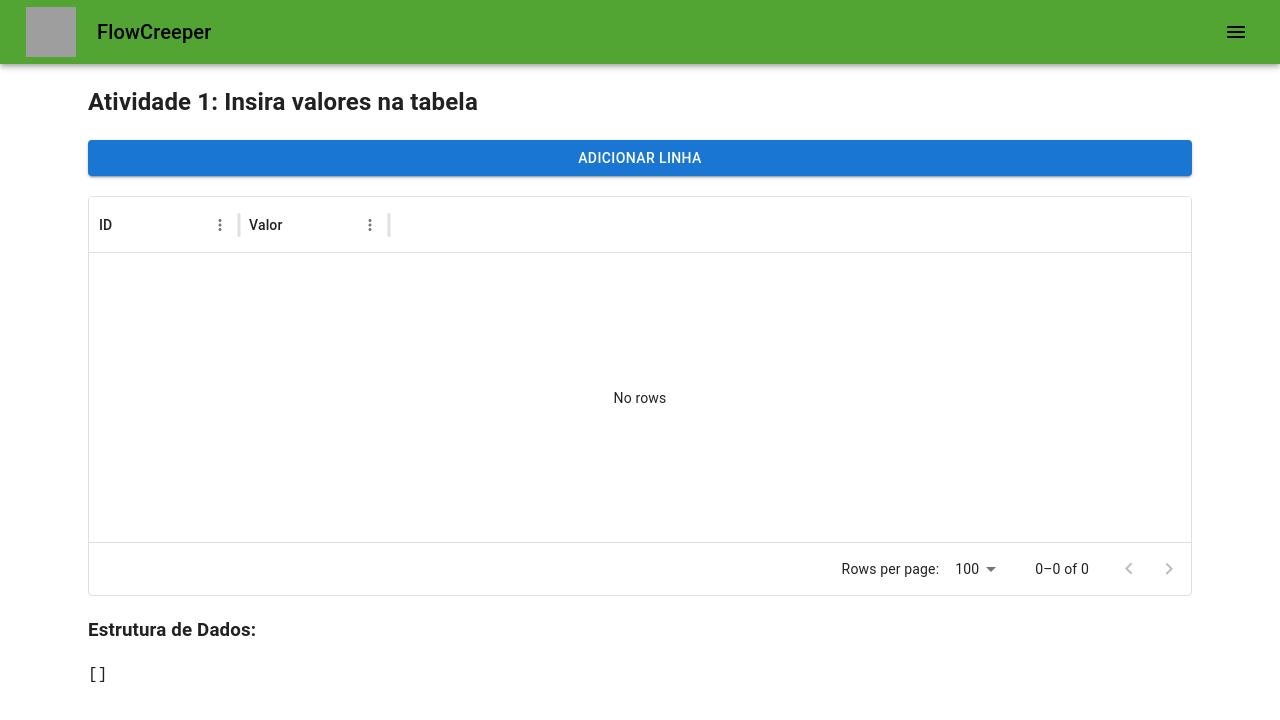
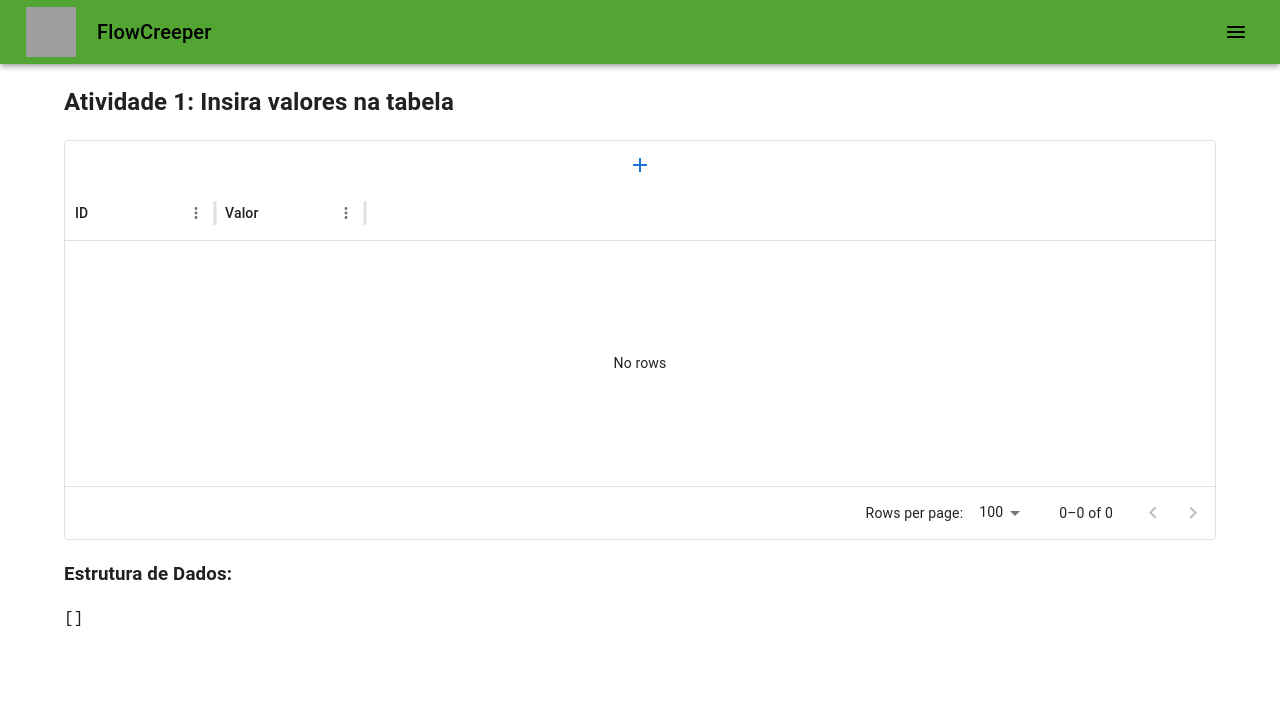
Before and after one commit to FlowCreeper/FlowCreeper.github.io, a React (Create React App) app: page /matapl/platv1 in a window 1280 px wide. Shown: the top 720 px of the page. Built offline with nearby package versions, Linux system fonts and the light colour scheme; grey boxes are pictures that could not be loaded.

Commit message:
Tratativa de fetch, Customização Drawer e DataGrid

```diff
--- a/src/App.js
+++ b/src/App.js
@@ -1,4 +1,4 @@
-import { AppBar, Box, Container, CssBaseline, Drawer, IconButton, List, ListItem, ListItemButton, ListItemText, Toolbar, Typography } from "@mui/material";
+import { AppBar, Box, Container, CssBaseline, Drawer, IconButton, Toolbar, Typography } from "@mui/material";
 import { ThemeProvider, createTheme } from '@mui/material/styles';
 import { MenuRounded } from "@mui/icons-material";
 import { useState } from "react";
@@ -60,9 +60,9 @@ function App() {
   ]
 
   const DrawerList = (
-    <Box sx={{ width: 250 }} role="presentation" >
+    <Box sx={{ width: 250 , mt: 2}} role="presentation" >
 
-        <Tree items = {opcoes}/>
+        <Tree items={opcoes}/>
 
     </Box>
   )
--- a/src/pages/mat dis/pla1.js
+++ b/src/pages/mat dis/pla1.js
@@ -1,10 +1,7 @@
 import React, { useState } from "react";
-import {
-  Container,
-  Button,
-  Grid,
-} from "@mui/material";
-import { DataGrid } from '@mui/x-data-grid';
+import { Container, Button, Box, IconButton } from "@mui/material";
+import { DataGrid, GridToolbar, GridToolbarContainer } from "@mui/x-data-grid";
+import { Add } from "@mui/icons-material";
 
 const Atividade1 = () => {
   const [valores, setValores] = useState([]);
@@ -27,6 +24,21 @@ const Atividade1 = () => {
     console.error("Erro ao atualizar a célula:", error);
   };
 
+  // Componente customizado para a Toolbar que inclui o botão
+  const CustomToolbar = () => {
+    return (
+      <GridToolbarContainer sx={{justifyContent: 'center'}}>
+        <IconButton
+          variant="contained"
+          color="primary"
+          onClick={adicionarLinha} // Função chamada ao clicar para adicionar nova linha
+        >
+          <Add/>
+        </IconButton>
+      </GridToolbarContainer>
+    );
+  };
+
   // Colunas da DataGrid com edição ativada para "Valor"
   const columns = [
     { field: 'id', headerName: 'ID', width: 150 },
@@ -34,21 +46,8 @@ const Atividade1 = () => {
   ];
 
   return (
-    <Container>
+    <>
       <h2>Atividade 1: Insira valores na tabela</h2>
-
-      <Grid container spacing={2} alignItems="center">
-        <Grid item xs={12}>
-          <Button
-            variant="contained"
-            color="primary"
-            onClick={adicionarLinha} // Função chamada ao clicar para adicionar nova linha
-            fullWidth
-          >
-            Adicionar Linha
-          </Button>
-        </Grid>
-      </Grid>
 
       {/* Tabela DataGrid para exibir e editar os valores */}
       <div style={{ height: 400, width: '100%', marginTop: 20 }}>
@@ -61,6 +60,9 @@ const Atividade1 = () => {
           processRowUpdate={processRowUpdate} // Processa a atualização da célula editada ao pressionar Enter
           onProcessRowUpdateError={handleProcessRowUpdateError} // Tratamento de erros de edição (opcional)
           experimentalFeatures={{ newEditingApi: true }} // Ativa a nova API de edição
+          slots={{
+            toolbar: CustomToolbar, // Adiciona a Toolbar personalizada com o botão dentro da tabela
+          }}
         />
       </div>
 
@@ -69,7 +71,7 @@ const Atividade1 = () => {
         <h3>Estrutura de Dados:</h3>
         <pre>{JSON.stringify(valores, null, 2)}</pre>
       </div>
-    </Container>
+    </>
   );
 };
 
--- a/src/pages/usuarios/usuarios.js
+++ b/src/pages/usuarios/usuarios.js
@@ -1,6 +1,5 @@
 import { useEffect, useState } from "react"
-import ImageCard from "../../components/imagecard"
-import { Grid2 as Grid, Typography } from "@mui/material"
+import { Alert, CircularProgress, Grid2 as Grid, Snackbar } from "@mui/material"
 import DialogComponent from "../../components/dialog"
 import TextCard from "../../components/textcard"
 
@@ -8,15 +7,33 @@ export default function UsersPage() {
   const [lista, setLista] = useState([])
   const [open, setOpen] = useState(false)
   const [clickeddata, setClickedData] = useState({})
+  const [error, setError] = useState(null);  // State to track errors
+  const [loading, setLoading] = useState(true);  // State to show loading status
+  const [openSnackbar, setOpenSnackbar] = useState(false);  // State for Snackbar visibility
 
-  useEffect(() =>{
+  useEffect(() => {
     async function restCall() {
-      const resp = await fetch('http://localhost:6969/api/infos')
-      const dados = await resp.json()
-      setLista(dados)
+      try {
+        const resp = await fetch('http://localhost:6969/api/infos');
+
+        if (!resp.ok) {
+          throw new Error('Network response was not ok');  // Throw error for bad responses
+        }
+
+        const dados = await resp.json();
+        setLista(dados);
+        setError(null);  // Reset error if fetch succeeds
+      } catch (error) {
+        console.error('Failed to fetch data:', error);
+        setError('Failed to fetch data. Please try again later.');
+        setOpenSnackbar(true)
+      } finally {
+        setLoading(false);  // Stop loading after fetch completes
+      }
     }
-    restCall()
-  }, [lista])
+
+    restCall();
+  }, []);  // Empty array ensures effect only runs once
 
   const handleClick = (id) => {
     setClickedData(lista.find((e) => e.id === id))
@@ -27,8 +44,29 @@ export default function UsersPage() {
     setOpen(false)
   }
 
+  const handleCloseSnackbar = () => {
+    setOpenSnackbar(false);  // Close Snackbar when user dismisses it
+  };
+
   return (
     <>
+      <Grid container sx={{justifyContent: 'center', mt: '18%'}}>
+        {loading && <CircularProgress color="success"/>}  {/* MUI CircularProgress for loading indicator */}
+
+        {/* Use MUI Alert component to display error message */}
+        {error && (
+          <Snackbar
+            open={openSnackbar}
+            autoHideDuration={6000}  // Snackbar closes after 6 seconds
+            onClose={handleCloseSnackbar}
+            anchorOrigin={{horizontal: 'right', vertical: 'bottom'}}
+          >
+            <Alert onClose={handleCloseSnackbar} severity="error" sx={{ width: '100%' }}>
+              {error}
+            </Alert>
+          </Snackbar>
+        )}
+      </Grid>
       <Grid container spacing={5}>
         {
           lista.map(
```
